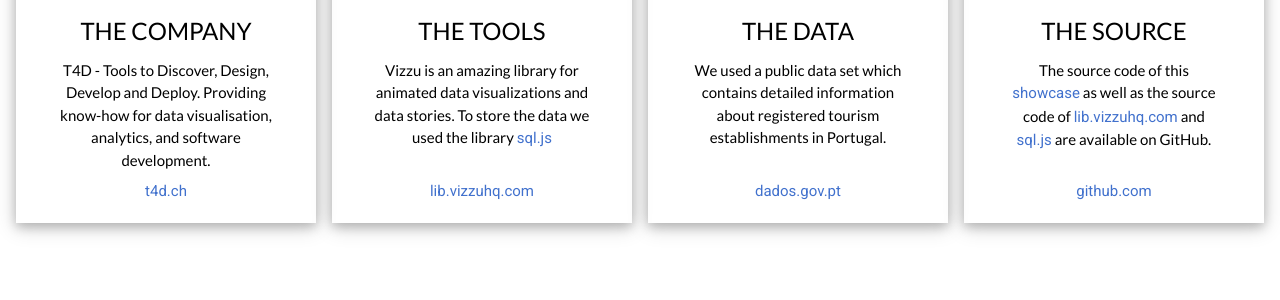
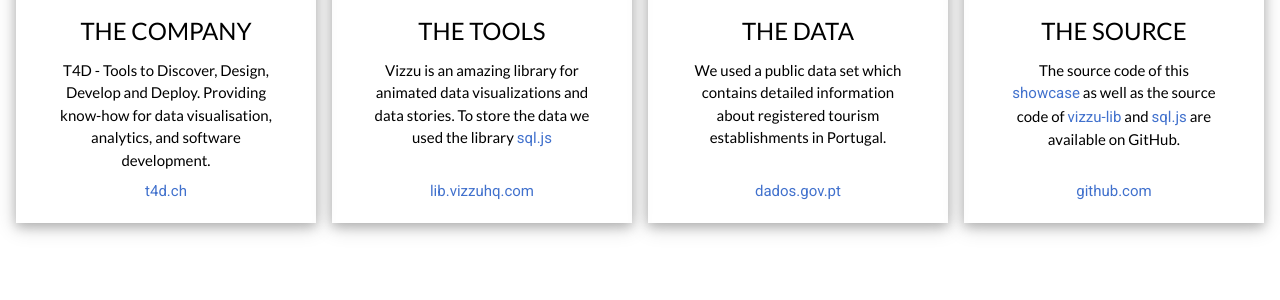
Before and after one commit to t4d-gmbh/animate-data-with-vizzu, a Jekyll site: the page built from docs/index.html, in a window 1280 px wide and 900 px high, scrolled down 2019 px. Shown: the part 152-452 px from the top of the window. Built offline with Jekyll 4.4.1, drawn with Linux system fonts in a browser that asks for light colours; nearby versions of some CDN libraries.

Commit message:
Change external link in section About THE SOURCE.

```diff
--- a/docs/index.html
+++ b/docs/index.html
@@ -72,7 +72,7 @@
           <p class="about-text">
 		    The source code of this <a href="https://github.com/t4d-gmbh/animate-data-with-vizzu" target="_blank">showcase</a>
 		    as well as the source code of
-		    <a href="https://lib.vizzuhq.com/latest/" target="_blank">lib.vizzuhq.com</a> and
+		    <a href="https://github.com/vizzuhq/vizzu-lib" target="_blank">vizzu-lib</a> and
 		    <a href="https://github.com/sql-js" target="_blank">sql.js</a> are available on GitHub.
 		  </p>
           <p><a href="https://github.com/t4d-gmbh/animate-data-with-vizzu" target="_blank">github.com</a></p>
```
